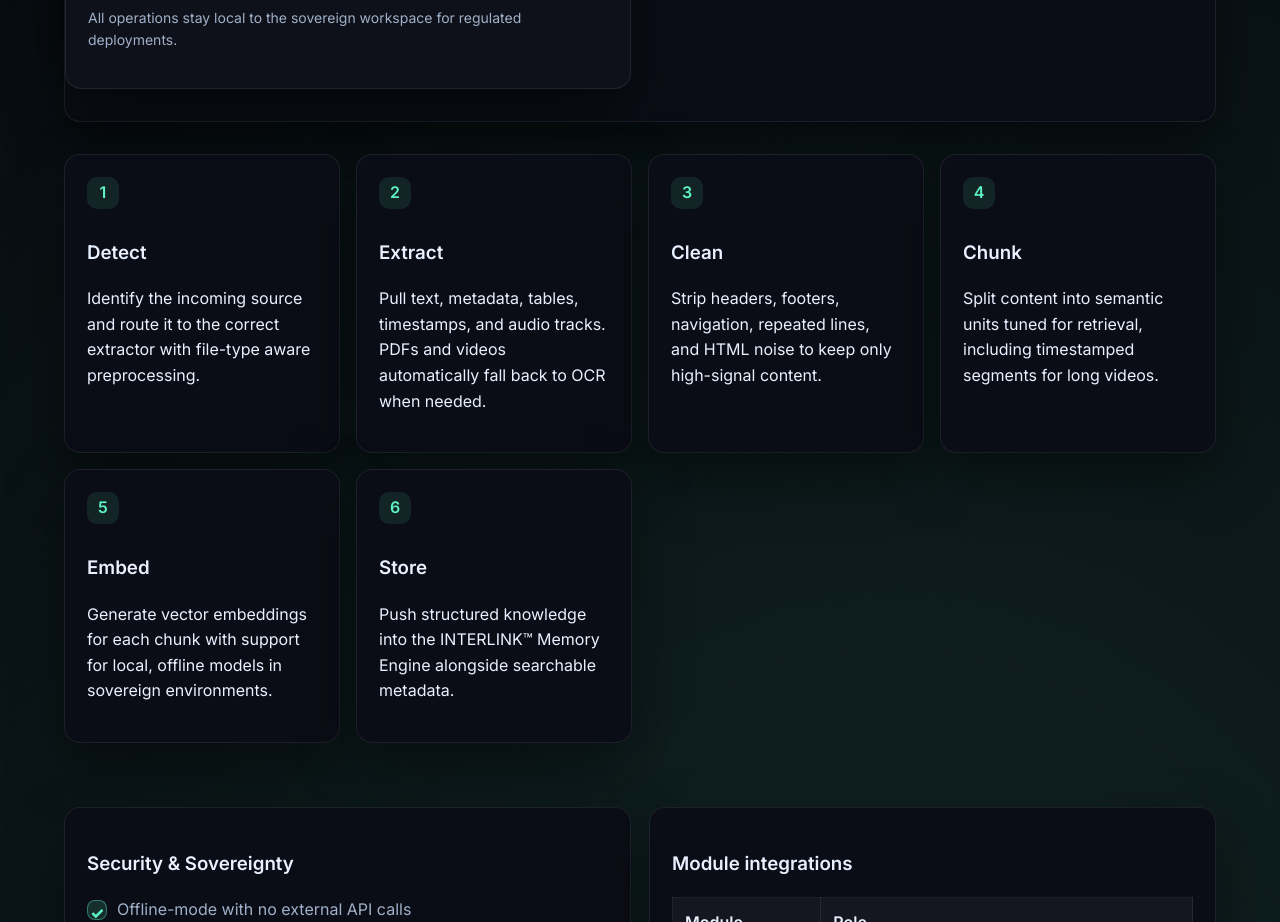
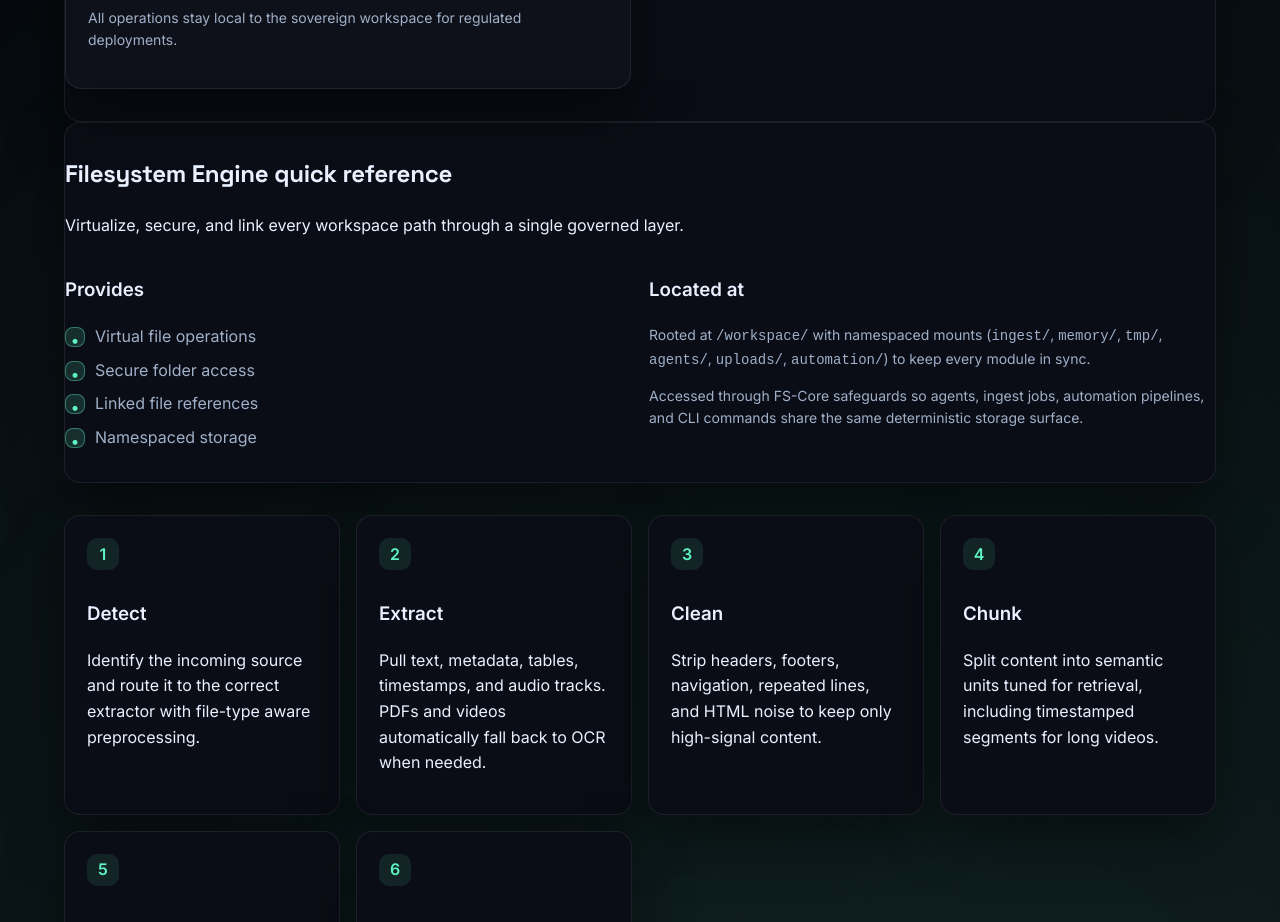
Before and after one commit to W3BNAMFOUNDATION/INTERLINK-official-site, a plain HTML site: page docs.html in a window 1280 px wide. Shown: the part 5015-5937 px from the top of the page. Drawn offline with Linux system fonts and the light colour scheme.

Commit message:
Add filesystem engine quick reference

```diff
--- a/docs.html
+++ b/docs.html
@@ -310,6 +310,27 @@ fs.reset()
       </div>
     </section>
 
+    <section class="section panel">
+      <h2>Filesystem Engine quick reference</h2>
+      <p class="subhead">Virtualize, secure, and link every workspace path through a single governed layer.</p>
+      <div class="grid-2" style="margin-top: 18px;">
+        <div>
+          <h3>Provides</h3>
+          <ul class="checklist">
+            <li><span class="check">•</span> Virtual file operations</li>
+            <li><span class="check">•</span> Secure folder access</li>
+            <li><span class="check">•</span> Linked file references</li>
+            <li><span class="check">•</span> Namespaced storage</li>
+          </ul>
+        </div>
+        <div>
+          <h3>Located at</h3>
+          <p class="small">Rooted at <code>/workspace/</code> with namespaced mounts (<code>ingest/</code>, <code>memory/</code>, <code>tmp/</code>, <code>agents/</code>, <code>uploads/</code>, <code>automation/</code>) to keep every module in sync.</p>
+          <p class="small" style="margin-top: 8px;">Accessed through FS-Core safeguards so agents, ingest jobs, automation pipelines, and CLI commands share the same deterministic storage surface.</p>
+        </div>
+      </div>
+    </section>
+
     <section class="section grid-3">
       <div class="panel">
         <div class="icon">1</div>
```
